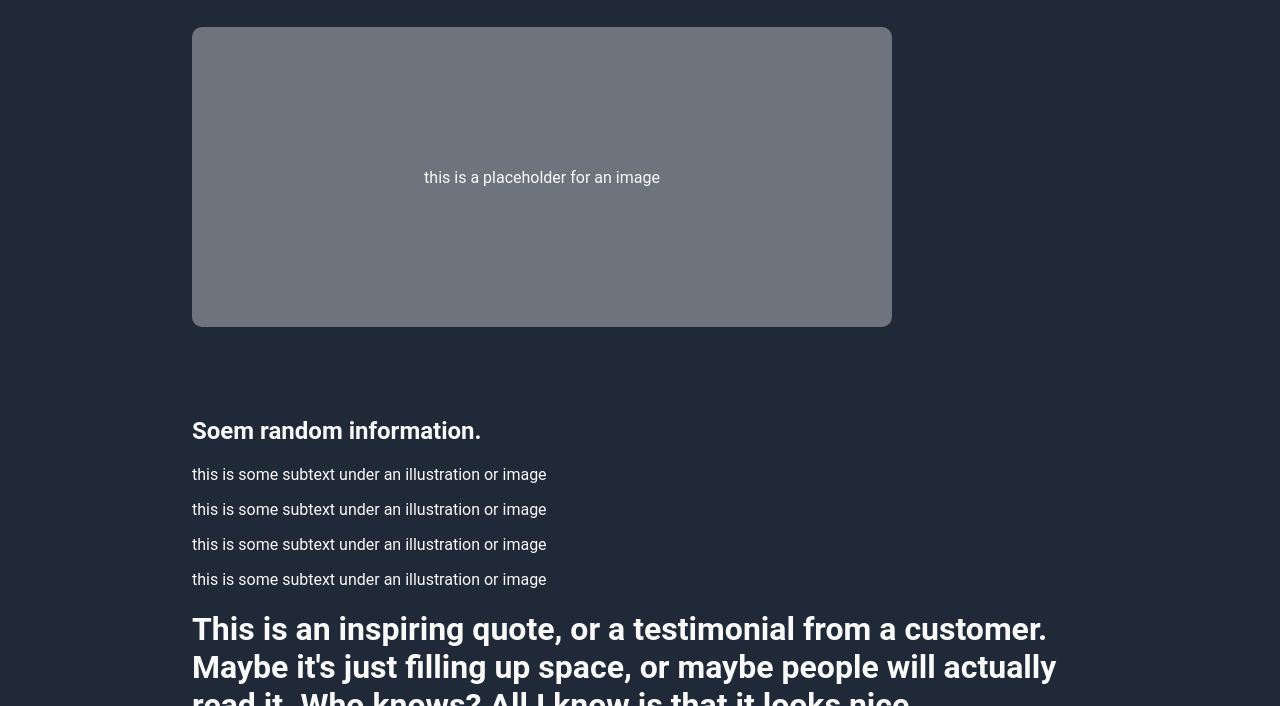
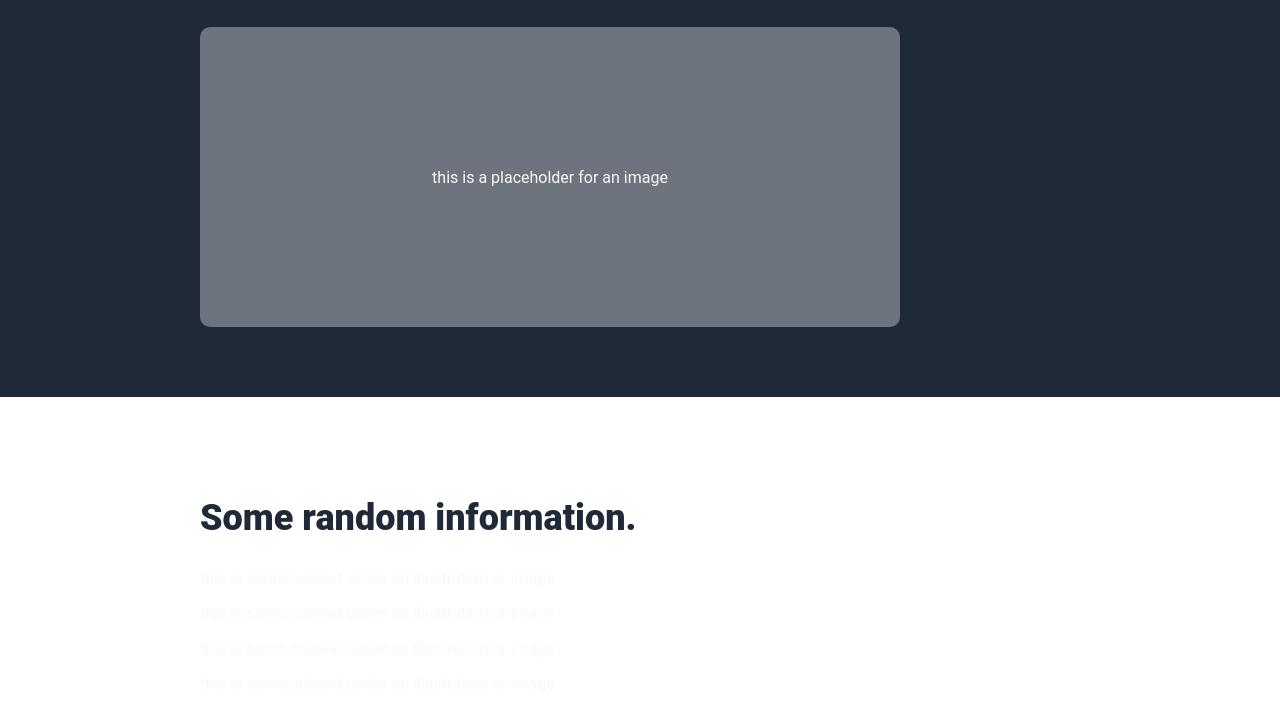
Before and after one commit to anuragjodha123/landing-page, a plain HTML site: page index.html in a window 1280 px wide. Shown: the part 335-1041 px from the top of the page. Drawn offline with Linux system fonts and the light colour scheme.

Commit message:
upated header and hero section styles

```diff
--- a/index.html
+++ b/index.html
@@ -25,7 +25,7 @@
             <div class="img-placeholder">this is a placeholder for an image</div>
         </div>
         <div class="random-info">
-            <h2>Soem random information.</h2>
+            <h2>Some random information.</h2>
             <div class="carousel">
                 <div>
                     <div></div>
--- a/style.css
+++ b/style.css
@@ -2,20 +2,22 @@
 body {
     padding: 0;
     margin: 0;
-    background-color: #1F2937;
-    width: 70vw;
     color: #F9FAF8;
     margin: 0 auto;
     font-family: Roboto;
 }
 
+header, body > div, footer {
+    padding: 0 200px;
+}
+
 /* Header styles */
 
 header {
+    background-color: #1F2937;
     display: flex;
     justify-content: space-between;
     align-items: center;
-    padding: 0;
     margin: 0;
 }
 
@@ -43,14 +45,18 @@ header .left {
 /* Hero section styles */
 
 .hero {
+    background-color: #1F2937;
     display: flex;
     justify-content: space-between;
     align-items: center;
     gap: 30px;
     flex-wrap: wrap;
-    padding: 70px 0;
 }
 
+body > div {
+    padding-top:70px;
+    padding-bottom:70px;
+}
 .hero .left {
     width: 400px;
     padding: 0;
@@ -89,3 +95,15 @@ button {
     height: 300px;
     border-radius: 10px;
 }
+
+/* Random info section */
+
+.random-info {
+    background-color: white;
+}
+
+.random-info h2{
+    font-size: 36px;
+    color: #1F2937;
+    font-weight: 900;
+}
```
